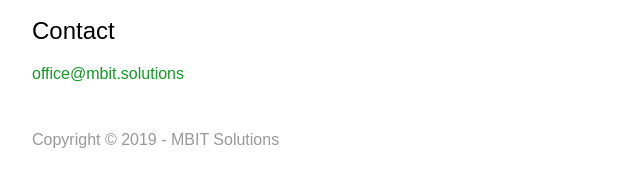
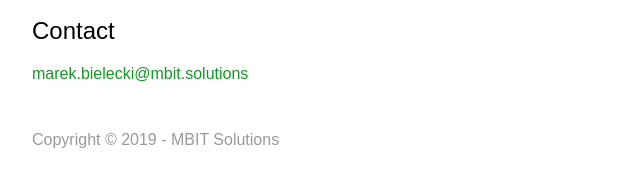
Before and after one commit to mbit-solutions-organization/homepage, a plain HTML site: page index.html in a window 1280 px wide. Shown: the part 504-690 px from the top of the page, 0-640 px from the left. Drawn offline with Linux system fonts and the light colour scheme.

```diff
--- a/index.html
+++ b/index.html
@@ -66,7 +66,7 @@
             <h3>Legacy code</h3>
             <p>Do you have a base code where no one want to look? We can deal with it.</p>
             <h2>Contact</h2>
-            <a href="mailto:office@mbit.solutions">office@mbit.solutions</a>
+            <a href="mailto:marek.bielecki@mbit.solutions">marek.bielecki@mbit.solutions</a>
         </section>
         <footer>
             <span>Copyright &copy; 2019 - MBIT Solutions</span>
```
Also changed, not shown: 1 other file.
